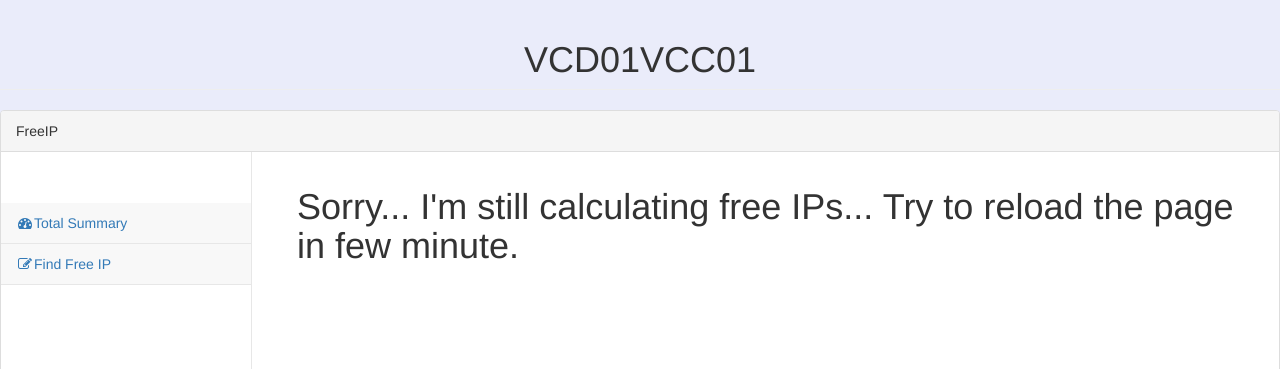
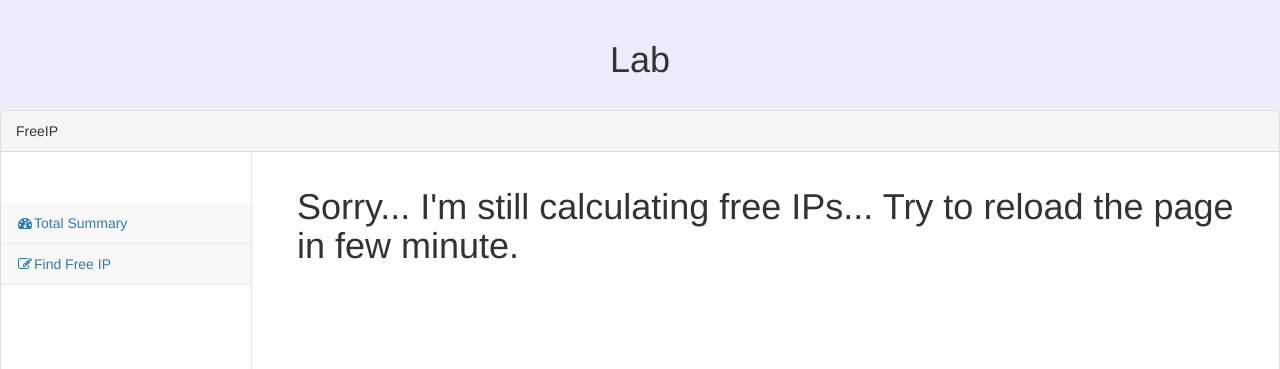
Before and after one commit to blackms/vCloudDirectorManager, a Flask app: page /freeip in a window 1280 px wide. Shown: the part 51-420 px from the top of the page. Run offline with Flask 2, Linux system fonts and the light colour scheme; parts of the project's set-up code (start-up, migrations or seed data) failed here and were passed over; some libraries are stand-ins or nearby versions.

Commit message:
Editing README

```diff
--- a/app/templates/layout.html
+++ b/app/templates/layout.html
@@ -20,7 +20,7 @@
 {% block body %}
     <div class="row">
         <div class="col-lg-12">
-            <h1 class="page-header">VCD01VCC01</h1>
+            <h1 class="page-header">Lab</h1>
         </div>
     </div>
 {% endblock %}
```
Also changed, not shown: README.md, imgs/screen_main.png (added).
